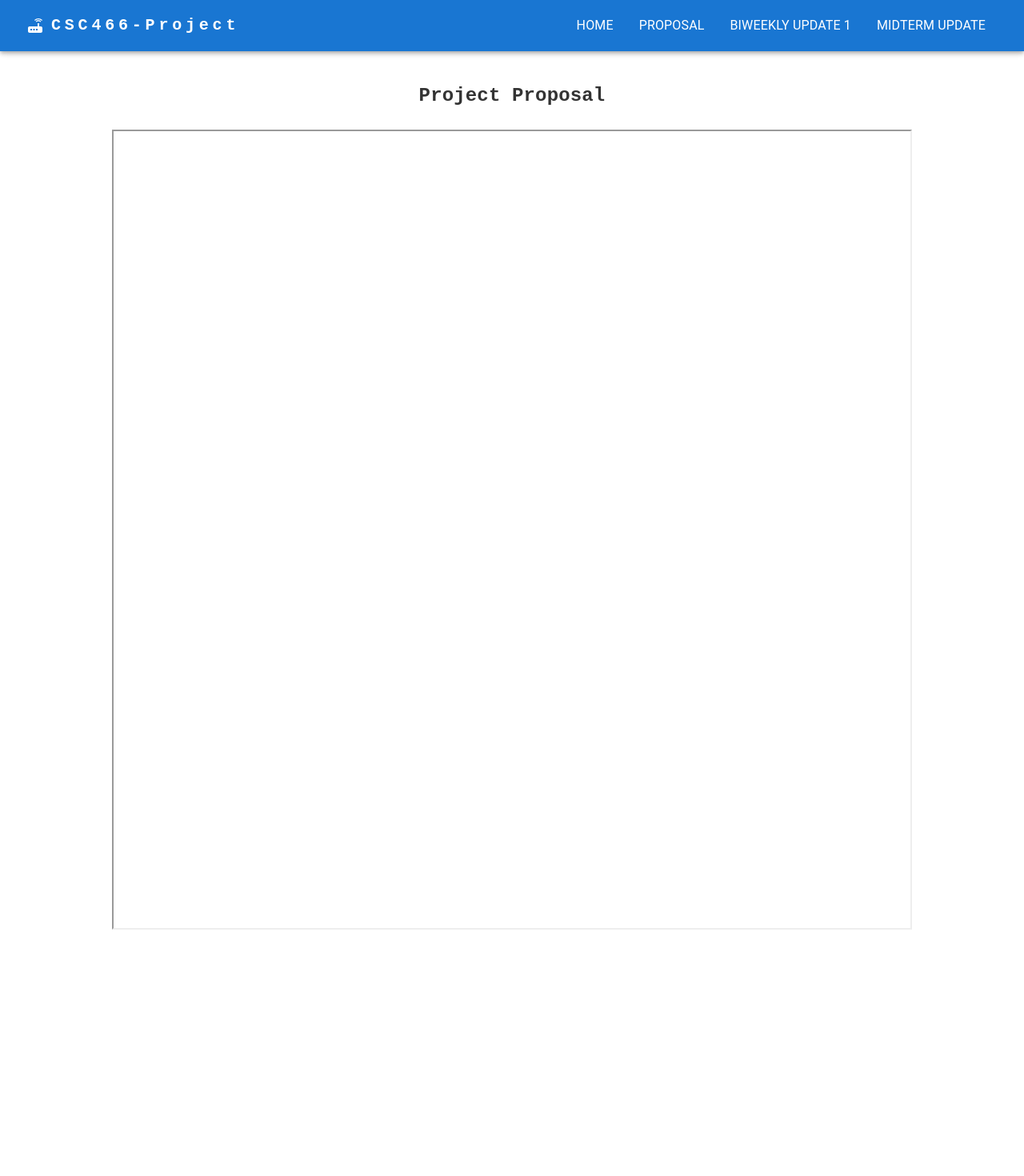
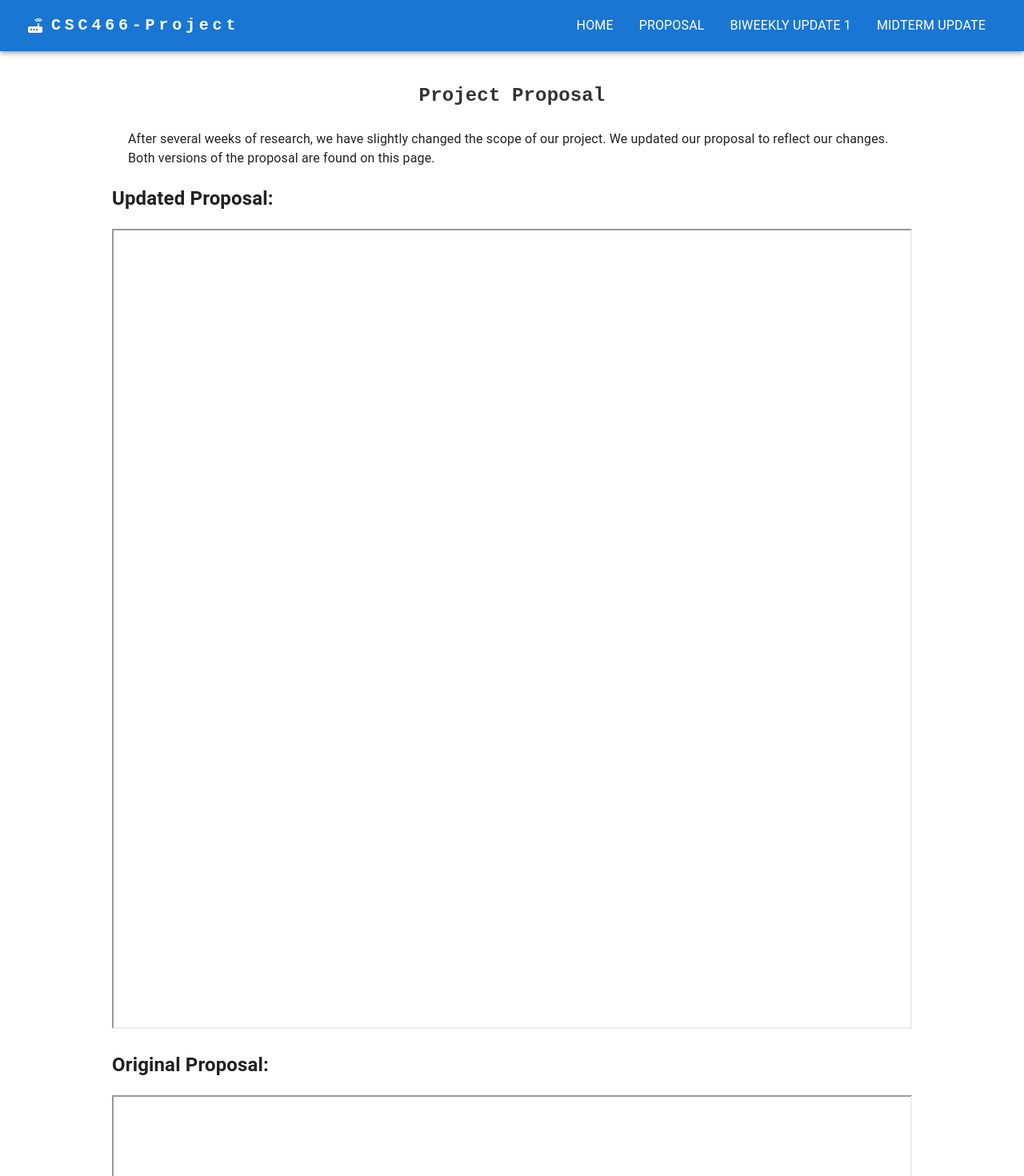
Before and after one commit to ecamartins/csc466, a React (Vite) app: page /proposal in a window 1280 px wide. Shown: the top 1470 px of the page at 80% size. Before the commit the page ends 1201 px from the top, so only its background shows below. Built offline with nearby package versions, Linux system fonts and the light colour scheme.

Commit message:
Add updated midterm update PDF and add updated proposal (keeping the original one)

```diff
--- a/src/ProposalPage.tsx
+++ b/src/ProposalPage.tsx
@@ -8,7 +8,17 @@ export const ProposalPage: React.FC = React.memo(() => {
             <div className="proposal-title">
                 Project Proposal
             </div>
+            <div>
+                After several weeks of research, we have slightly changed the scope of our project. We updated our proposal to reflect our changes. Both versions of the proposal are found on this page.
+            </div>
             <div className="proposal-pdf">
+            <h2>
+               Updated Proposal:
+            </h2>
+            <iframe src="/project-proposal-updated.pdf" width="1000px" height="1000px"></iframe> <br/>
+            <h2>
+               Original Proposal:
+            </h2>
             <iframe src="/project-proposal.pdf" width="1000px" height="1000px"></iframe>
             </div>
 
```
Also changed, not shown: 2 other files (tests, documents, lock files or other folders).
